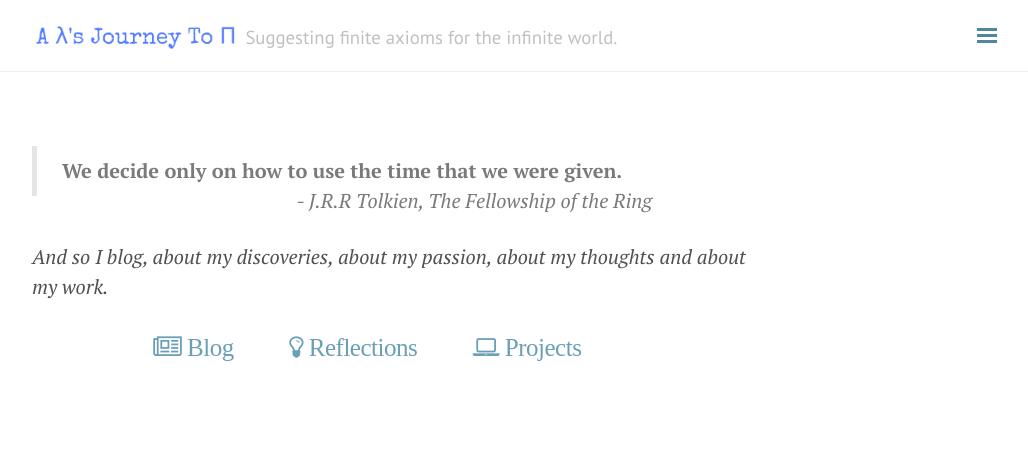
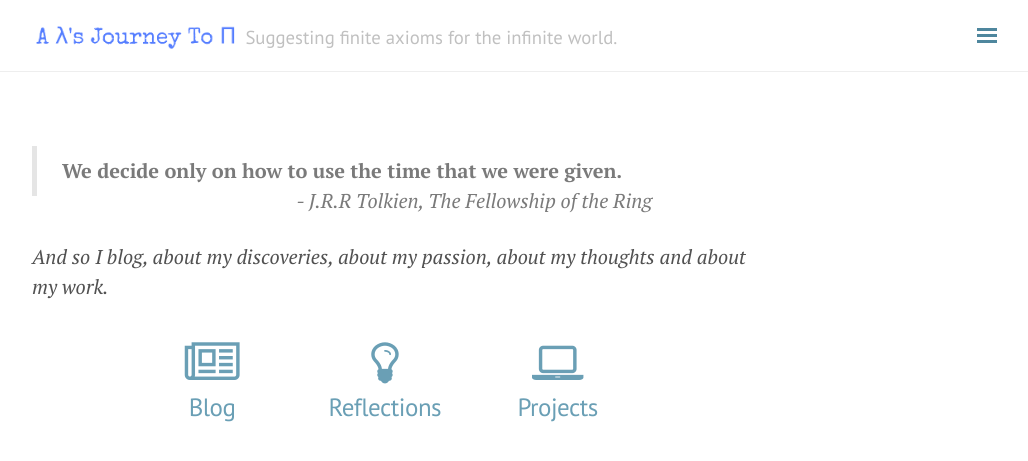
Before and after one commit to rarchk/rarchk.github.io, a Jekyll site: the page built from index.html, in a window 1280 px wide. Shown: the top 461 px of the page, without its empty margins (248-1276 px from the left). Built offline with Jekyll 4.4.1, drawn with Linux system fonts in a browser that asks for light colours; nearby versions of some CDN libraries; comment, search, counter and statistics services are not loaded.

Commit message:
updated index

```diff
--- a/index.html
+++ b/index.html
@@ -12,19 +12,32 @@ title: Home
 	<i> And so I blog, about my discoveries, about my passion, about my thoughts and about my work.</i>
 </div>
 
-<div class="Hero">
-			<h3 align="center">
+<div >
+				<h3>
+				<div style="float: left; width:13%">
+                    &nbsp;
+                </div>
+
 
 				{% for home in site.author.home %}
 					{% assign iconname = home[0] %}
 					{% assign metadata = home[1] | split:'||' %}
-
+					<div style="float: left; width:24%">
+					<center>
+						<font size="18">
                     	<a href="{{ metadata[0] }}">
-				<i class="fa fa-{{ iconname }}" aria-hidden="true"> {{ metadata[1] }} </i>
+                        <i class="fa fa-{{ iconname }}" aria-hidden="true"></i>
                     	</a>
+                    	</font>
+                    	<p class="outline" style="color:#6a9fb5;">
+                        {{ metadata[1] }}
+                    	</p>
+                 	</center>
+                 	</div>
                  	{% assign current_index = current_index | plus: 1 %}
-				{% if current_index != len %}&nbsp;&nbsp;&nbsp;&nbsp;&nbsp;&nbsp;&nbsp;{% endif %}
 				{% endfor %}
 
+                <br style="clear: left;" />
 				</h3>
+
 </div>
```
Lines whose indentation alone changed are shown as unchanged.
